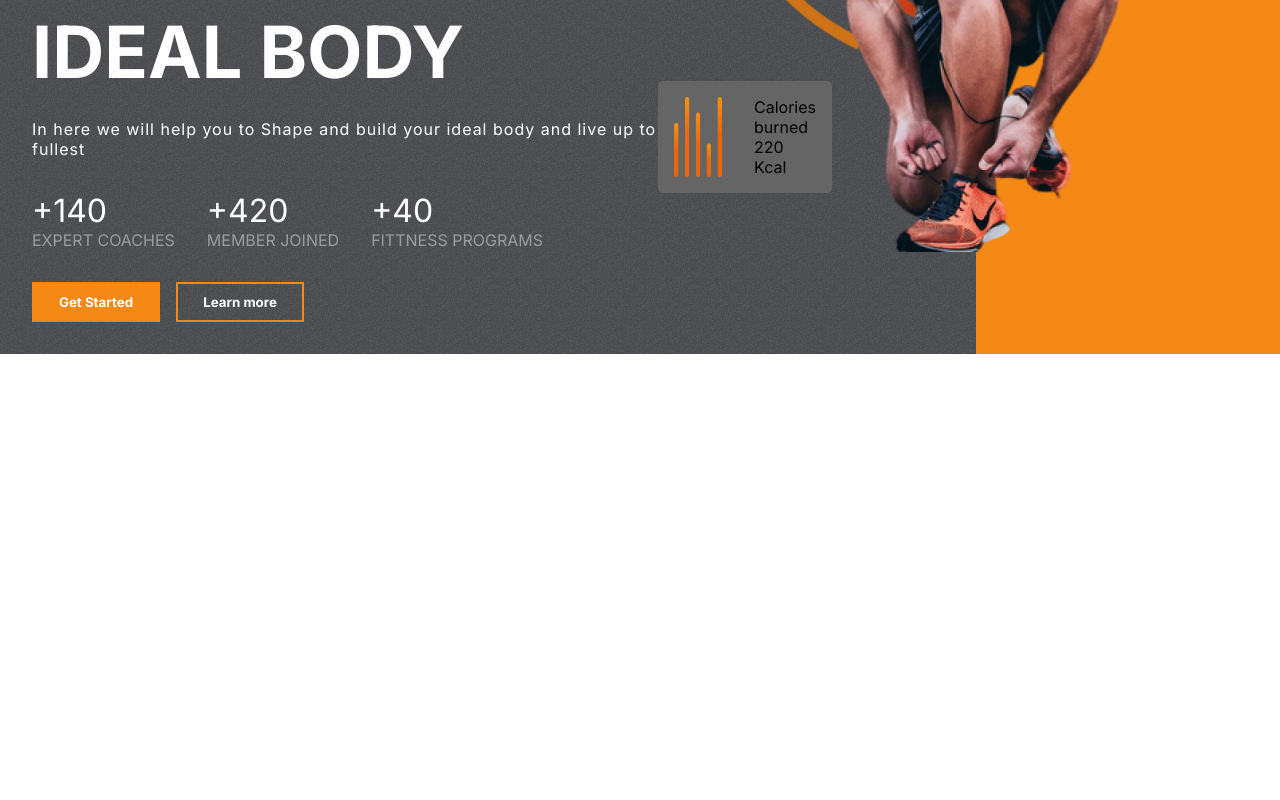
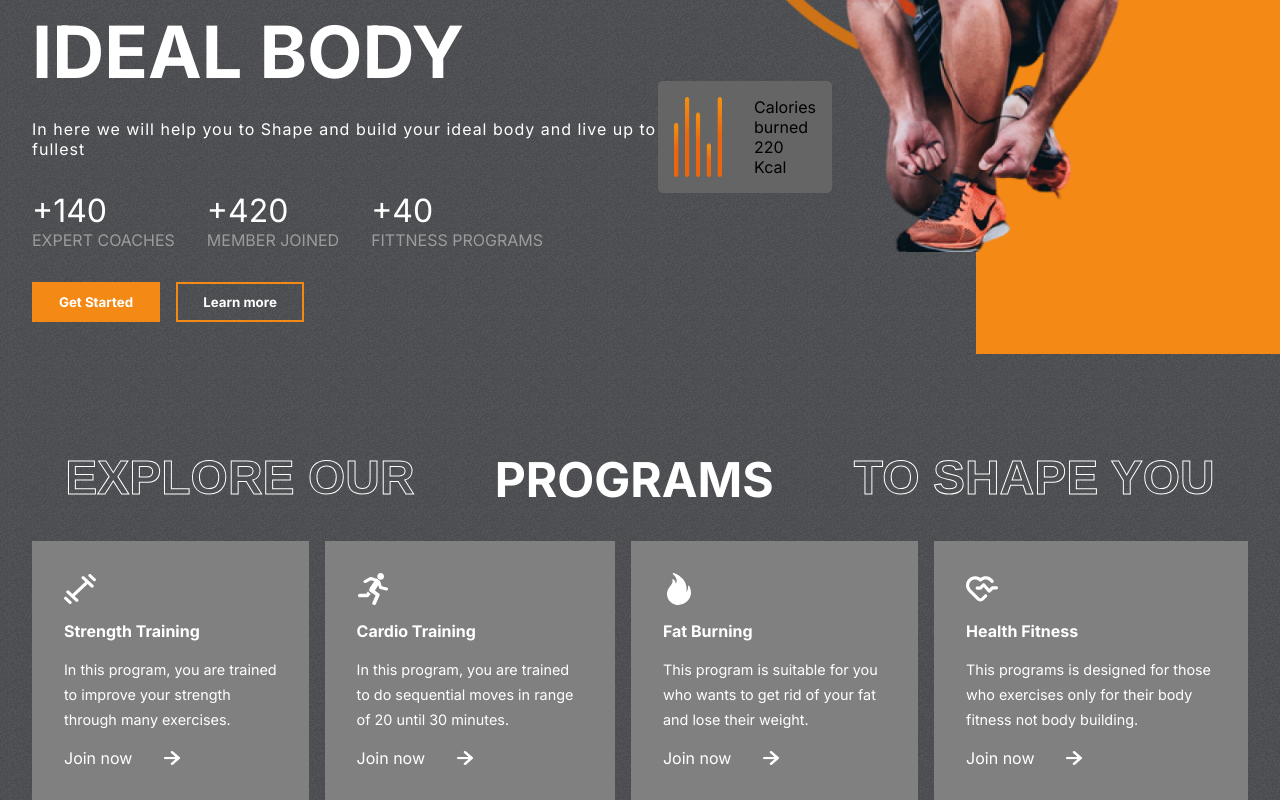
Before and after one commit to robeltade/Fit-club, a React (Create React App) app: page / in a window 1280 px wide. Shown: the part 431-1231 px from the top of the page. Before the commit the page ends 800 px from the top, so only its background shows below. Built offline with nearby package versions, Linux system fonts and the light colour scheme.

Commit message:
update program

```diff
--- a/src/App.js
+++ b/src/App.js
@@ -1,10 +1,13 @@
 import './App.css';
 import Hero from './components/Hero/Hero';
+import Programs from './components/Programs/Programs';
 
 function App() {
   return (
     <div className="App">
           <Hero />
+          <Programs />
+
     </div>
   );
 }
--- /dev/null
+++ b/src/components/Programs/Programs.jsx
@@ -0,0 +1,28 @@
+import React from 'react'
+import "./programs.css"
+import {programsData} from '../../data/programsData'
+import rightArrow from '../../assets/rightArrow.png'
+function Programs() {
+  return (
+    <div className="programs" id="programs">
+        <div className="programs-header">
+        <span className="stroke-text">Explore our</span>
+        <span>Programs</span>
+        <span className="stroke-text">to shape you</span>
+        </div>
+
+        <div className="programs-catagories">
+            {programsData.map((program)=>(<div className="catagory">
+                {program.image}
+                <span>{program.heading}</span>
+                <span>{program.details}</span>
+                <div className="join-now"><span>Join now</span>
+                <img src={rightArrow} alt="" /></div>
+            </div>))}
+
+        </div>
+    </div>
+  )
+}
+
+export default Programs
--- /dev/null
+++ b/src/components/Programs/programs.css
@@ -0,0 +1,54 @@
+.programs{
+    display: flex;
+    flex-direction: column;
+    gap: 2rem;
+    padding: 0 2rem;
+}
+.programs-header{
+    display: flex;
+    gap: 5rem;
+    font-weight: bold;
+    font-size: 3rem;
+    justify-content: center;
+    color: white;
+    text-transform: uppercase;
+    font-size: italic;
+}
+.programs-catagories{
+    display: flex;
+    gap: 1rem;
+}
+.catagory{
+    display: flex;
+    flex-direction: column;
+    background-color: gray;
+    padding: 2rem;
+    gap: 1rem;
+    color: white;
+    justify-content: space-between;
+}
+.catagory>:nth-child(1){
+    width: 2rem;
+    height: 2rem;
+    fill: white;
+}
+.catagory>:nth-child(2){
+    font-size: 1rem;
+    font-weight: bold;
+}
+.catagory>:nth-child(3){
+   font-size: 0.9rem;
+    line-height: 25px;
+}
+.join-now{
+    display: flex;
+    align-items: center;
+    gap: 2rem;
+}
+.join-now>img{
+    width: 1rem;
+}
+.catagory:hover{
+    background: var(--planCard);
+    cursor: pointer;
+}
```
